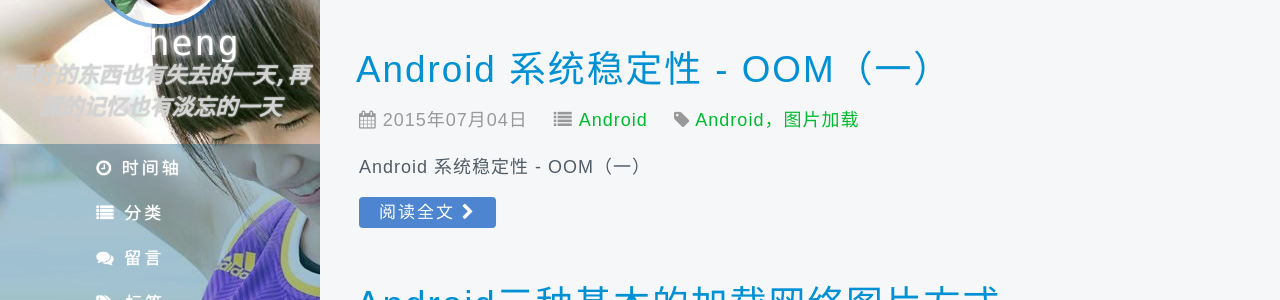
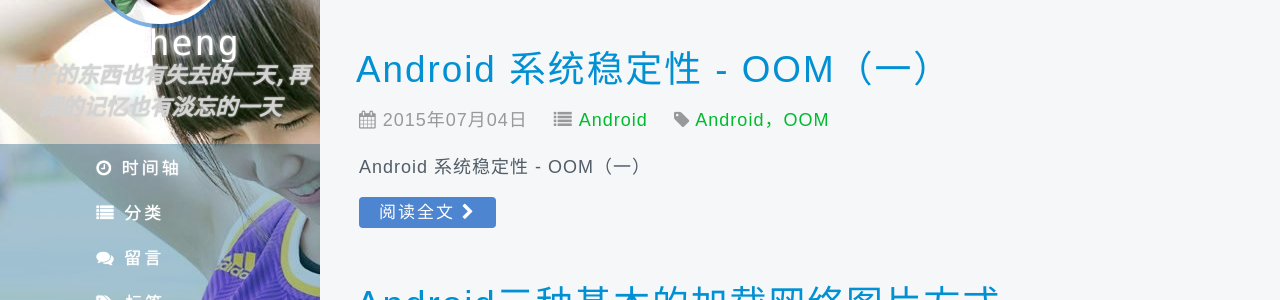
Before and after one commit to jucheng/jucheng.github.io, a Jekyll site: the page built from index.html, in a window 1280 px wide and 900 px high, scrolled down 411 px. Shown: the part 150-450 px from the top of the window. Built offline with Jekyll 4.4.1, drawn with Linux system fonts in a browser that asks for light colours; nearby versions of some CDN libraries; the list of posts is cut into pages by our own code.

Commit message:
2015-7-8-Android-OOM(1)xiugai3

```diff
--- a/_posts/2015-7-8-Android-OOM(1).md
+++ b/_posts/2015-7-8-Android-OOM(1).md
@@ -3,7 +3,7 @@ layout: post
 title:  "Android 系统稳定性 - OOM（一）"
 date:   2015-7-4
 categories: Android
-tags: [Android，图片加载]
+tags: [Android，OOM]
 ---
 
 Android 系统稳定性 - OOM（一）
```
